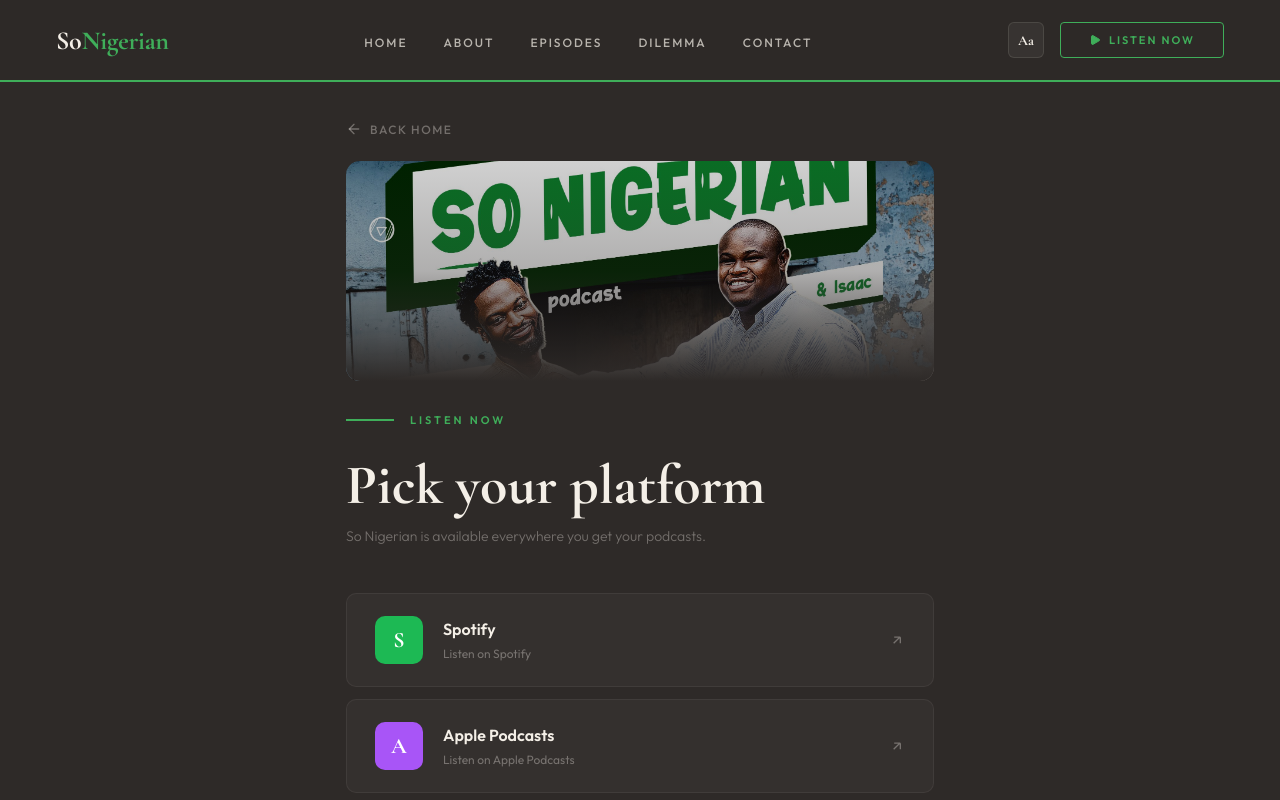
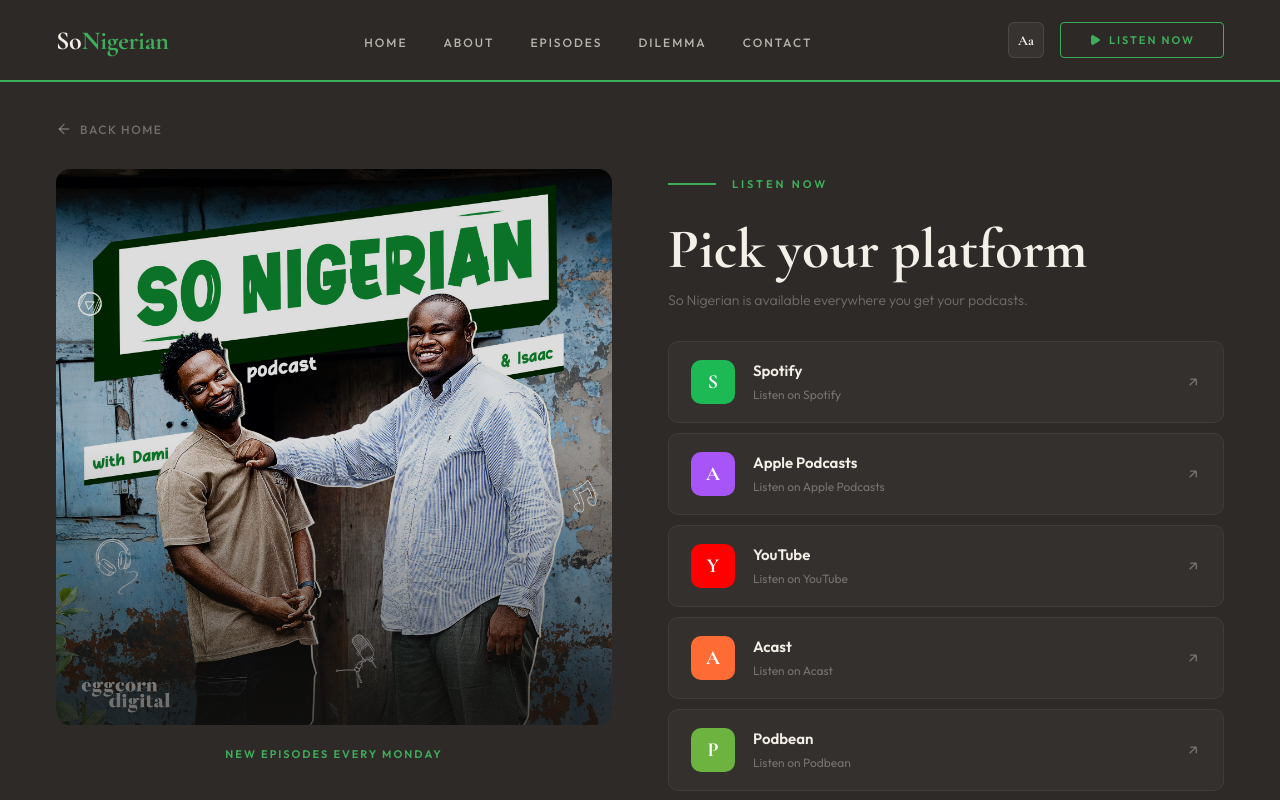
Before and after one commit to ajadonai/sonigerian, a React (Vite) app: page /listen in a window 1280 px wide. Shown: the top 800 px of the page. Built offline with nearby package versions, Linux system fonts and the light colour scheme.

Commit message:
Fix: back-to-top avoids footer, Listen page split layout (image left, platforms right)

```diff
--- a/src/components/BackToTop.css
+++ b/src/components/BackToTop.css
@@ -26,5 +26,5 @@
   transform: translateY(-2px);
 }
 @media (max-width: 640px) {
-  .back-to-top { bottom: 20px; right: 20px; width: 38px; height: 38px; }
+  .back-to-top { bottom: 76px; right: 20px; width: 38px; height: 38px; }
 }
--- a/src/pages/Listen.css
+++ b/src/pages/Listen.css
@@ -1,26 +1,46 @@
-.listen-page { padding: 120px 56px 80px; max-width: 700px; margin: 0 auto; }
-.listen-header { margin-bottom: 48px; }
-.listen-header .back-link { margin-bottom: 24px; }
+.listen-page { padding: 120px 56px 80px; }
+.listen-page .back-link { margin-bottom: 32px; }
 
-.listen-hero-image {
-  position: relative; width: 100%; height: 220px;
-  border-radius: 14px; overflow: hidden; margin-bottom: 32px;
-}
-.listen-hero-image img {
-  width: 100%; height: 100%;
-  object-fit: cover; object-position: center 20%;
-  filter: brightness(0.8) contrast(1.05);
-}
-.listen-hero-overlay {
-  position: absolute; inset: 0;
-  background: linear-gradient(to top, var(--charcoal) 0%, rgba(46,42,40,0.2) 50%, transparent 100%);
+.listen-split {
+  display: grid;
+  grid-template-columns: 1fr 1fr;
+  gap: 56px;
+  align-items: start;
 }
 
-.platforms-grid { display: flex; flex-direction: column; gap: 12px; }
+.listen-image-side { position: sticky; top: 100px; }
+.listen-image-wrap {
+  position: relative; width: 100%;
+  border-radius: 14px; overflow: hidden;
+  aspect-ratio: 1 / 1;
+}
+.listen-image-wrap img {
+  width: 100%; height: 100%;
+  object-fit: cover; object-position: center top;
+  filter: brightness(0.85) contrast(1.05);
+}
+.listen-image-overlay {
+  position: absolute; inset: 0;
+  background: linear-gradient(to top, rgba(26,25,23,0.6) 0%, transparent 50%);
+}
+.listen-image-footer {
+  margin-top: 16px; text-align: center;
+}
+.listen-badge {
+  font-size: 11px; font-weight: 600;
+  text-transform: uppercase; letter-spacing: 2px;
+  color: var(--bright-green);
+}
+
+.listen-content-side { padding-top: 8px; }
+.listen-content-side .page-title { margin-bottom: 8px; }
+.listen-content-side .page-sub { margin-bottom: 32px; }
+
+.platforms-list { display: flex; flex-direction: column; gap: 10px; }
 
 .platform-card {
-  display: flex; align-items: center; gap: 20px;
-  padding: 22px 28px; border-radius: 10px;
+  display: flex; align-items: center; gap: 18px;
+  padding: 18px 22px; border-radius: 10px;
   border: 1px solid rgba(244,239,231,0.06);
   background: var(--card-bg);
   transition: all 0.3s;
@@ -31,13 +51,13 @@
   transform: translateX(6px);
 }
 .platform-icon {
-  width: 48px; height: 48px; border-radius: 10px;
+  width: 44px; height: 44px; border-radius: 10px;
   display: flex; align-items: center; justify-content: center;
-  font-family: var(--font-display); font-size: 22px;
+  font-family: var(--font-display); font-size: 20px;
   font-weight: 700; color: #fff; flex-shrink: 0;
 }
 .platform-info { flex: 1; }
-.platform-info h3 { font-size: 16px; font-weight: 600; margin-bottom: 2px; }
+.platform-info h3 { font-size: 15px; font-weight: 600; margin-bottom: 2px; }
 .platform-info span { font-size: 12px; color: var(--text-muted); }
 .platform-card svg {
   color: var(--text-muted); flex-shrink: 0;
@@ -45,14 +65,16 @@
 }
 .platform-card:hover svg { color: var(--bright-green); transform: translate(3px, -3px); }
 
-.listen-footer-note {
-  text-align: center; margin-top: 48px; padding-top: 32px;
-  border-top: 1px solid rgba(244,239,231,0.06);
+@media (max-width: 1024px) {
+  .listen-page { padding: 100px 32px 60px; }
+  .listen-split { gap: 40px; }
+  .listen-image-side { position: static; }
 }
-.listen-footer-note p { font-size: 14px; color: var(--text-muted); }
 
 @media (max-width: 640px) {
   .listen-page { padding: 100px 20px 60px; }
-  .platform-card { padding: 16px 20px; gap: 14px; }
-  .platform-icon { width: 40px; height: 40px; font-size: 18px; }
+  .listen-split { grid-template-columns: 1fr; gap: 32px; }
+  .listen-image-wrap { aspect-ratio: 16 / 10; }
+  .platform-card { padding: 14px 16px; gap: 14px; }
+  .platform-icon { width: 38px; height: 38px; font-size: 16px; }
 }
--- a/src/pages/Listen.jsx
+++ b/src/pages/Listen.jsx
@@ -29,20 +29,27 @@ export default function Listen() {
     <main className="listen-page">
       <SEO title="Listen" description="Listen to So Nigerian on your favourite podcast platform." path="/listen" />
 
-      <div className={`listen-header reveal ${headerVisible ? 'visible' : ''}`} ref={headerRef}>
       <Link to="/" className="back-link"><ArrowLeft size={16} /> Back home</Link>
-        <div className="listen-hero-image">
+
+      <div className={`listen-split reveal ${headerVisible ? 'visible' : ''}`} ref={headerRef}>
+        <div className="listen-image-side">
+          <div className="listen-image-wrap">
             <img src="/hosts.png" alt="Dami Aros and Isaac — So Nigerian" />
-          <div className="listen-hero-overlay" />
+            <div className="listen-image-overlay" />
           </div>
+          <div className="listen-image-footer">
+            <span className="listen-badge">New episodes every Monday</span>
+          </div>
+        </div>
+
+        <div className="listen-content-side">
           <div className="eyebrow"><div className="eyebrow-line" /><span>Listen Now</span></div>
           <h1 className="page-title">Pick your platform</h1>
           <p className="page-sub">So Nigerian is available everywhere you get your podcasts.</p>
-      </div>
 
-      <div className="platforms-grid">
+          <div className="platforms-list">
             {platforms.map((p, i) => (
-          <RevealItem key={p.name} delay={i * 0.08}>
+              <RevealItem key={p.name} delay={0.1 + i * 0.06}>
                 <a href={p.url} target="_blank" rel="noopener noreferrer" className="platform-card">
                   <div className="platform-icon" style={{ background: p.color }}>{p.name.charAt(0)}</div>
                   <div className="platform-info">
@@ -54,9 +61,7 @@ export default function Listen() {
               </RevealItem>
             ))}
           </div>
-
-      <div className="listen-footer-note">
-        <p>New episodes every Monday. Subscribe and never miss one.</p>
+        </div>
       </div>
     </main>
   );
```
Lines whose indentation alone changed are shown as unchanged.
